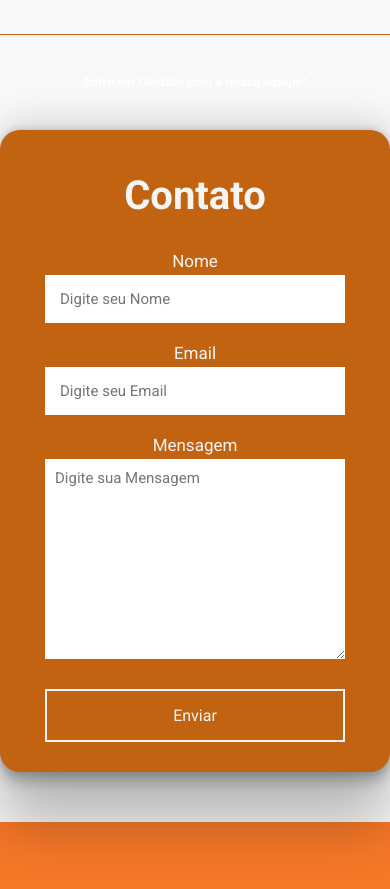
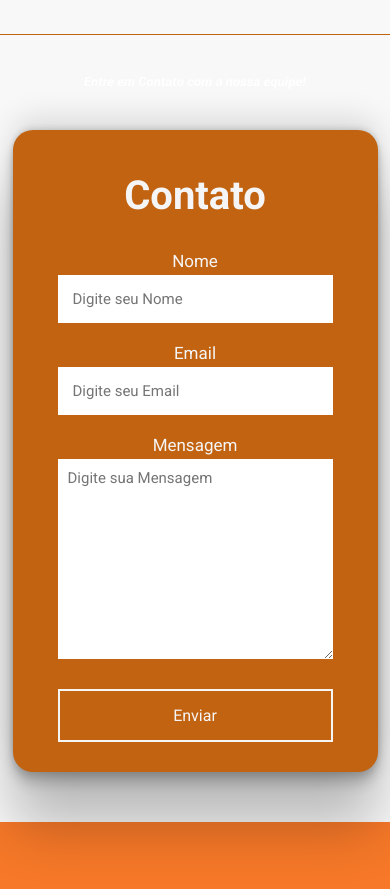
Before and after one commit to dunguinha/rjproject, a plain HTML site: page index.html in a window 390 px wide. Shown: the part 2567-3456 px from the top of the page. Drawn offline with Linux system fonts and the light colour scheme.

Commit message:
simmmmmmm

```diff
--- a/mobile.css
+++ b/mobile.css
@@ -11,3 +11,8 @@
     justify-content: center;
     padding: 50px;
 }
+
+section{
+    margin-left: 25px;
+    margin-right: 25px;
+}
```
